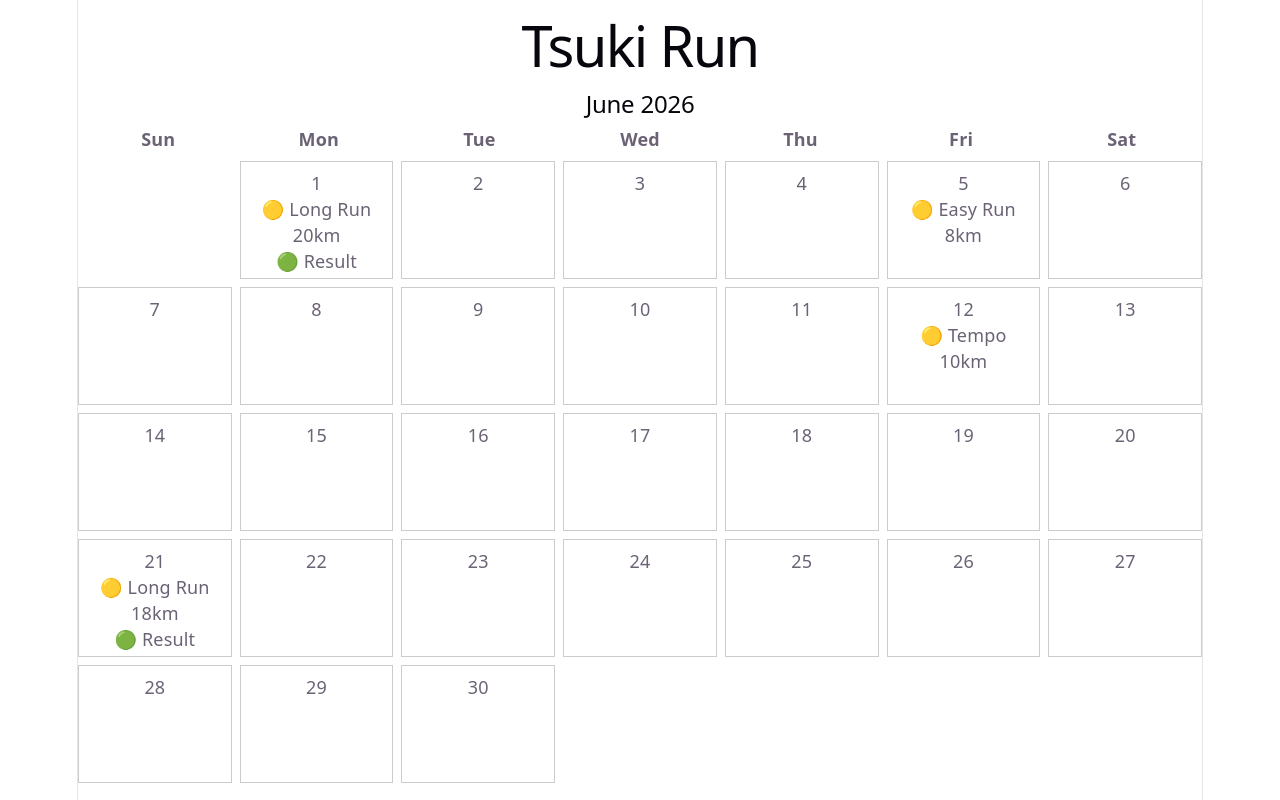
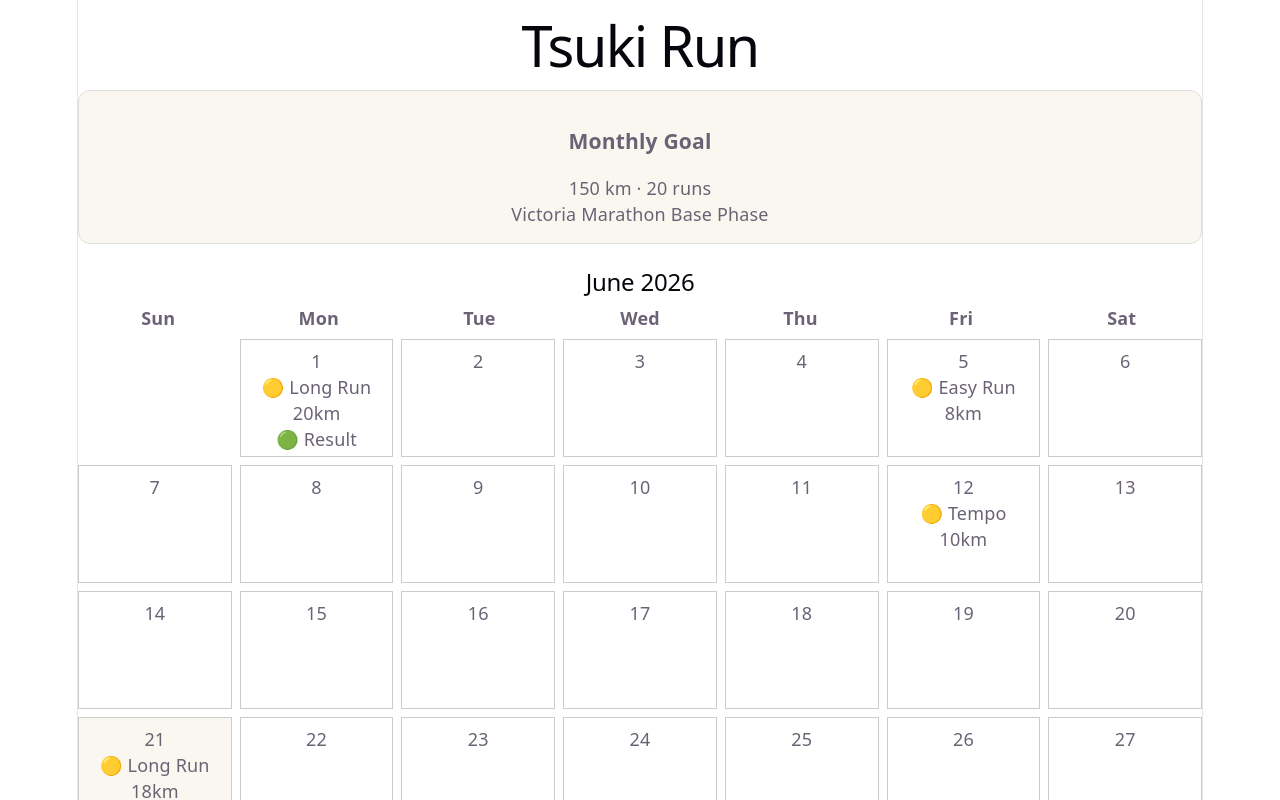
Before and after one commit to jameskktkim-dev/tsuki-run, a React app in the folder frontend/: page / in a window 1280 px wide. Shown: the top 800 px of the page. Built offline with nearby package versions, Linux system fonts and the light colour scheme; the HTML template or start-up script is replaced by a standard one.

Commit message:
Implement training planner workflow

```diff
--- a/frontend/src/components/MonthlyCalendar.jsx
+++ b/frontend/src/components/MonthlyCalendar.jsx
@@ -8,6 +8,8 @@ const blankDays = Array.from({ length: 1 }, (_, index) => null);
 export default function MonthlyCalendar() {
   const [entries, setEntries] = useState(initialEntries);
   const [selectedDay, setSelectedDay] = useState(null);
+
+  const today = new Date().getDate();
 
   const getEntryForDay = (day) => {
     return entries.find((entry) => entry.day === day);
@@ -35,6 +37,20 @@ export default function MonthlyCalendar() {
 
   return (
     <div>
+      <div
+        style={{
+          border: "1px solid #ddd",
+          padding: "16px",
+          marginBottom: "24px",
+          borderRadius: "12px",
+          backgroundColor: "#faf7f0",
+        }}
+      >
+        <h3>Monthly Goal</h3>
+        <p>150 km · 20 runs</p>
+        <p>Victoria Marathon Base Phase</p>
+      </div>
+
       <h2>June 2026</h2>
 
       <div
@@ -77,6 +93,7 @@ export default function MonthlyCalendar() {
                 height: "100px",
                 padding: "8px",
                 cursor: "pointer",
+                backgroundColor: day === today ? "#faf7f0" : "white",
               }}
             >
               <div>{day}</div>
@@ -88,6 +105,8 @@ export default function MonthlyCalendar() {
               )}
 
               {entry?.hasResult && <div>🟢 Result</div>}
+
+              {entry?.reflection && <div>📝 Reflection</div>}
             </div>
           );
         })}
```
